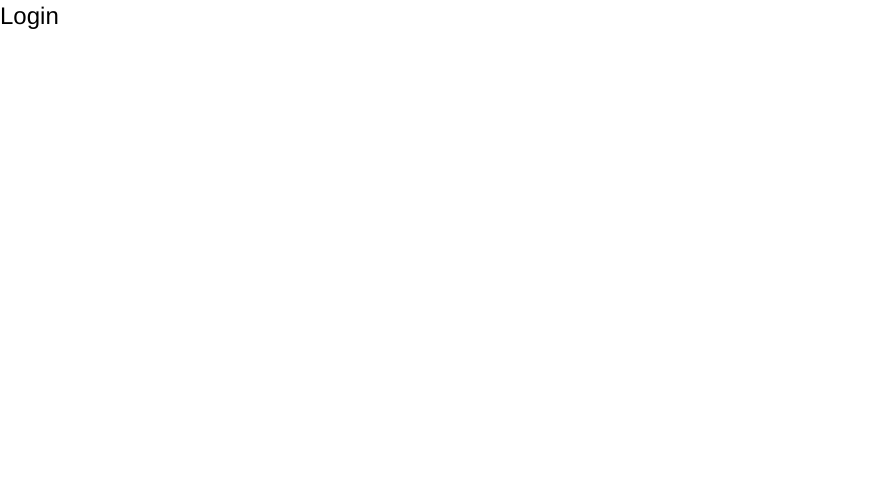
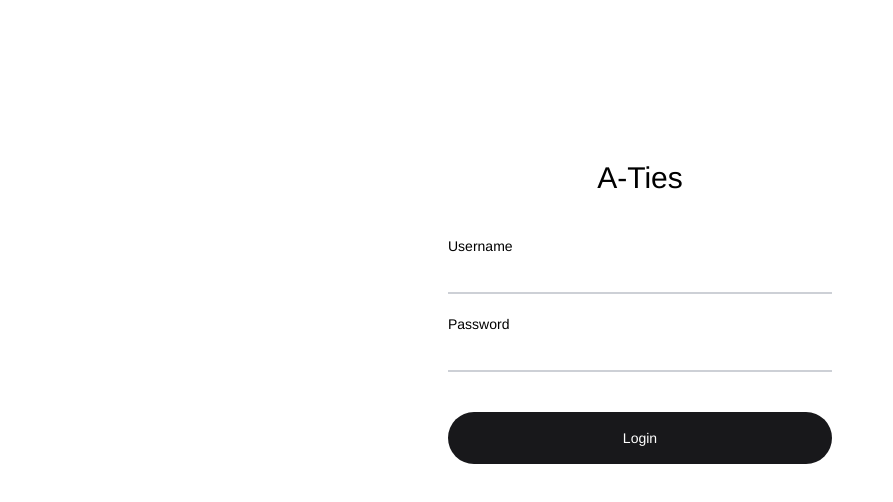
Before and after one commit to wahyucandra30/A-Ties, a React (Create React App) app: page /login in a window 1280 px wide. Shown: the top 502 px of the page, without its empty margins (0-893 px from the left). Built offline with nearby package versions, Linux system fonts and the light colour scheme.

Commit message:
Update Login.jsx

```diff
--- a/src/pages/Login.jsx
+++ b/src/pages/Login.jsx
@@ -1,15 +1,26 @@
 import { useEffect } from "react";
 function Login() {
-    useEffect(() => {
-        document.title = "A-Ties - Login";
-    }, [])
-    return (
-        <div>
-            <h1 className="text-2xl">
-                Login
-            </h1>
-        </div>
-    );
+  useEffect(() => {
+    document.title = "A-Ties - Login";
+  }, []);
+  return (
+    <main className="flex items-center justify-center">
+      <div class="login-content">
+        <form id="login-form" method="post">
+          <div className="w-96">
+            <h1 className="flex items-center justify-center text-3xl pt-40 pb-10">A-Ties</h1>
+            <label className="text-sm py-2">Username</label>
+            <input type="text" className="w-full py-2 mb-5 px-1 outlinew-full p-2 text-sm border-b-2 border-gray-400 outline-none opacity-50 focus:border-teal-700" />
+
+            <label className="text-sm pt-2">Password</label>
+            <input type="password" className="w-full py-2 px-1 outlinew-full p-2 text-sm border-b-2 border-gray-400 outline-none opacity-50 focus:border-teal-700" />
+          </div>
+
+          <button class="block w-full px-2 py-4 text-sm text-white bg-zinc-900 rounded-full mt-10 hover:bg-zinc-700 transition-all duration-200 delay-200 ease-in-out">Login</button>
+        </form>
+      </div>
+    </main>
+  );
 }
 
 export default Login;
```
